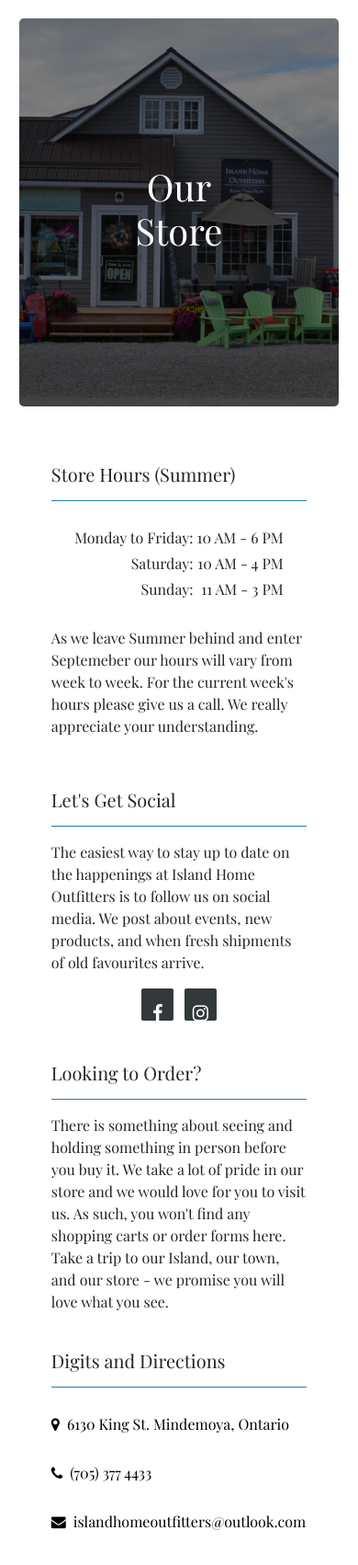
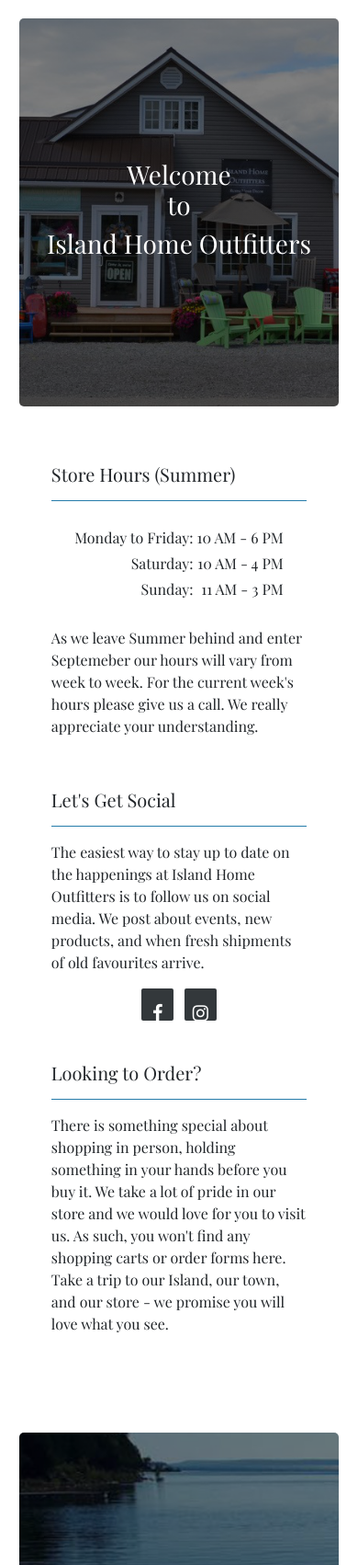
Before and after one commit to aargall/store, a Django app: page /iho/ in a window 390 px wide. Shown: the part 50-1752 px from the top of the page at 92% size. Run offline with Django 3.2, Linux system fonts and the light colour scheme; some libraries are stand-ins or nearby versions.

Commit message:
Mobile view and some color changes

```diff
--- a/static/css/styles.css
+++ b/static/css/styles.css
@@ -152,7 +152,7 @@ body {
 	/*max-width: 20vw;*/
 	/*background: none;*/
 	outline: 1px #257CAA solid;
-	color: #BF0505;
+	color: #257CAA;
 	margin-bottom: 3vh;
 	margin-top: 3vh;
 	box-shadow: 1px 2px 0 0 #007299;
@@ -209,6 +209,7 @@ body {
 .card {
 	border: none;
 }
+
 @media (max-width: 600px) {
 	.navbar {
 		background-color: #257CAA;
@@ -305,7 +306,7 @@ body {
 		width: 60vw;
 		display: block;
 		border-radius: 5px;
-		background-color: #BF0505;
+		background-color: #257CAA;
 		margin: 3vh auto 3vh auto;
 	}
 	.sm-contact-button a {
@@ -316,6 +317,12 @@ body {
 	}
 	.footer-center, .footer-right, .footer-left{
 		width: 90vw;
+	}
+	#digits {
+		display: none;
+	}
+	#map {
+		display: none;
 	}
 }
 
@@ -632,6 +639,7 @@ background: #333333;
 }
 
 .centered {
+	width: 100%;
     position: absolute;
     top: 50%;
     left: 50%;
--- a/templates/index.html
+++ b/templates/index.html
@@ -42,7 +42,9 @@
 {#    #}
 <div id="storesplash" >
     <div class="centered">
-        <h1>Our Store</h1>
+        <h1 id="lg-splashheader">Our Store</h1>
+        <h3 id="sm-splashheader"><span style="display: block;">Welcome</span><span style="display: block;"> to</span></h3>
+        <h3><span style="display: block;width: 100%;">Island Home Outfitters</span></h3>
     </div>
 </div>
 
@@ -92,7 +94,7 @@
                 <div class="card-body">
                     <h5 class="card-title">Looking to Order?</h5>
                     <hr style="border-color: #257CAA;">
-                    <p class="card-text">There is something about seeing and holding something in person before you buy it. We take a lot of pride
+                    <p class="card-text">There is something special about shopping in person, holding something in your hands before you buy it. We take a lot of pride
                     in our store and we would love for you to visit us. As such, you won't find any shopping carts or order forms here. Take a trip
                     to our Island, our town, and our store - we promise you will love what you see.</p>
                 </div>
@@ -101,7 +103,7 @@
     </div>
  <div class="row">
         <div class="col-md-5 col-xs-12">
-            <div class="card">
+            <div class="card" id="digits">
                 <div class="card-body">
                     <h5 class="card-title">Digits and Directions</h5>
                     <hr style="border-color: #257CAA;">
```
